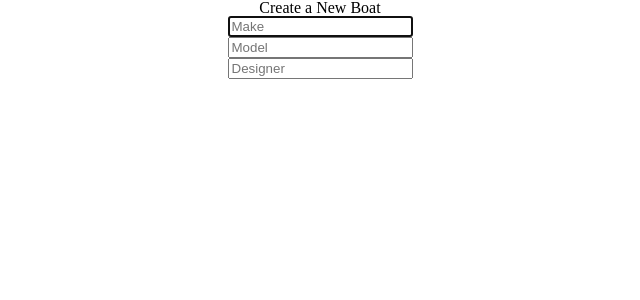
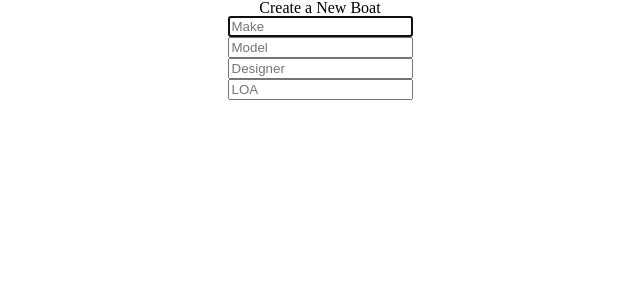
Before and after one commit to bhonestly/sailboat-listings, a React (Create React App) app in the folder client/: page /boats/new in a window 1280 px wide. Shown: the top 300 px of the page, without its empty margins (320-960 px from the left). Built offline with nearby package versions, Linux system fonts and the light colour scheme; no server answers; the HTML template or start-up script is replaced by a standard one.

Commit message:
loa input

```diff
--- a/client/src/screens/BoatCreate/BoatCreate.jsx
+++ b/client/src/screens/BoatCreate/BoatCreate.jsx
@@ -70,6 +70,15 @@ export default function BoatCreate() {
             required
             onChange={handleChange}
           />
+          <br />
+          <input
+            className='create-input-loa'
+            placeholder='LOA'
+            value={boat.loa}
+            name='loa'
+            required
+            onChange={handleChange}
+          />
       </form>
     </div>
   )
```
